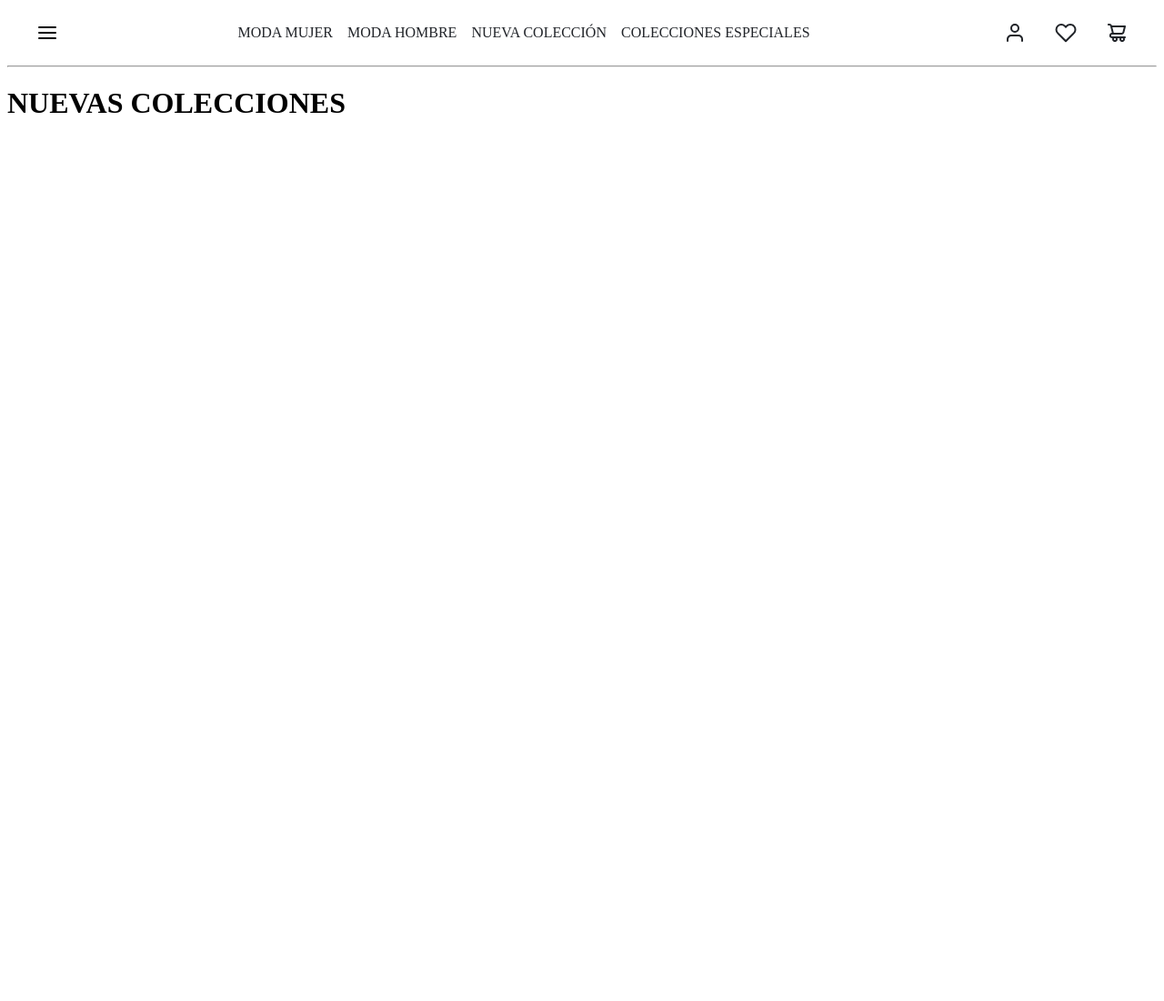
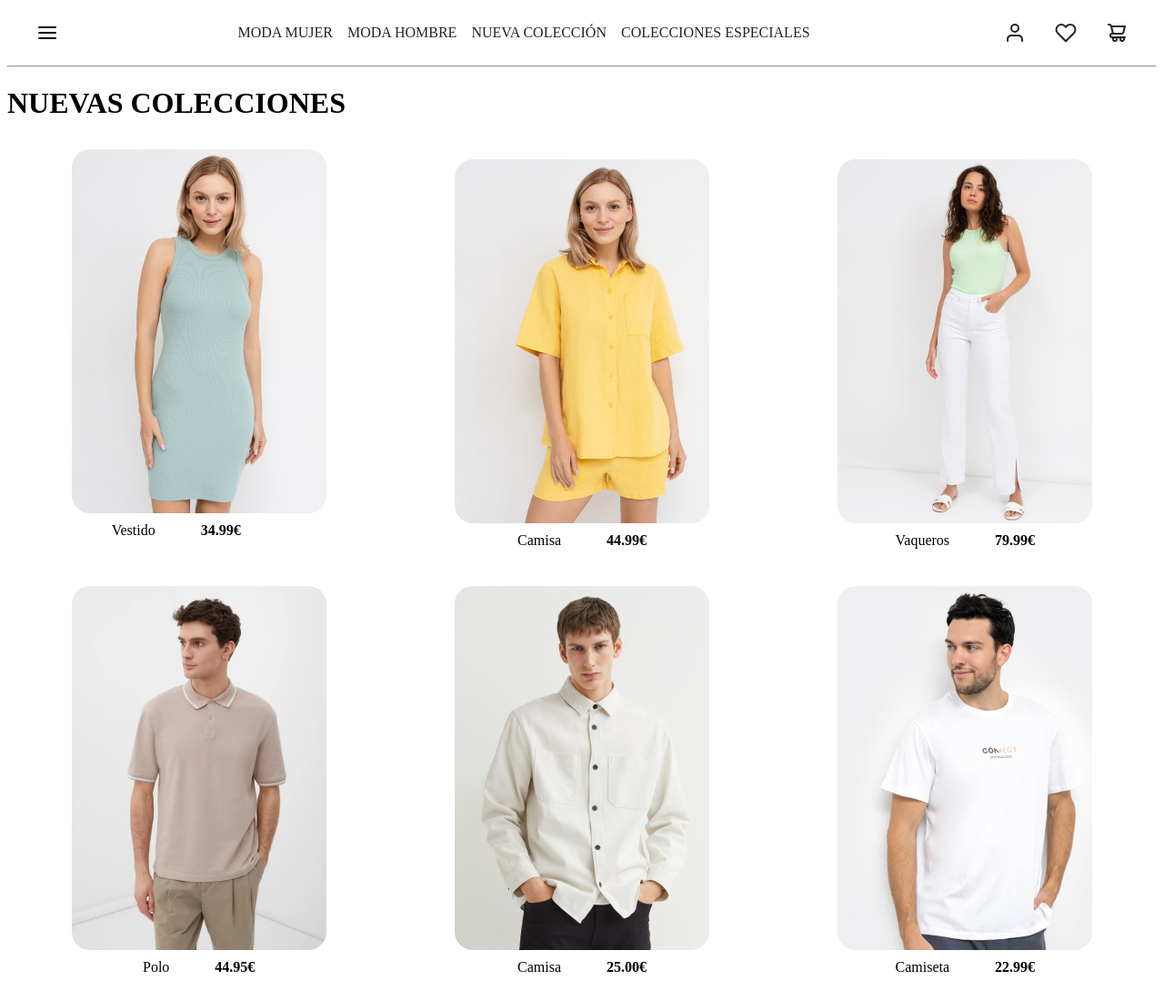
Before and after one commit to CristinaRodMar/laboratorio-html, a plain HTML site: page index.html in a window 1280 px wide. Shown: the whole page at 91% size. Before the commit the page ends 800 px from the top, so only its background shows below. Drawn offline with Linux system fonts and the light colour scheme.

Commit message:
Finalizo

```diff
--- a/index.css
+++ b/index.css
@@ -1,5 +1,11 @@
 @import url('https://fonts.googleapis.com/css2?family=Montserrat:ital,wght@0,100..900;1,100..900&display=swap');
 
+.body{
+        font-family: 'Montserrat', sans-serif;
+        margin: 0;
+        padding: 0;
+        background-color: #ffffff;
+}
 .navbar {
     display: flex;
     justify-content: space-between;
@@ -36,3 +42,36 @@
 .h1{
     font-size: 16px;
 }
+.card-container {
+    display: grid;
+    grid-template-columns: repeat(3, 1fr);
+    align-items: center;
+}
+
+.card{
+    display: flex;
+    flex-direction: column;
+    justify-content: center;
+    align-items: center;
+    text-align: center;
+    padding: 10px;
+}
+
+.card img{
+    border-radius: 20px;
+}
+.card-content {
+    display: flex;
+    justify-content: space-between;
+    gap: 50px;
+    margin: 10px;
+}
+
+.card-content p, .card-content h3 {
+    font-size: 16px;
+    margin: 0;
+}
+
+.card-content h3 {
+    font-weight: bold;
+}
--- a/index.html
+++ b/index.html
@@ -22,8 +22,63 @@
             <img src="./Iconos/icon-shopping-cart.svg" alt="Carrito">
         </div>
     </nav>
+
 <hr>
 <h1>NUEVAS COLECCIONES</h1>
 
+<div class="card-container">
+    <div class="card">
+        <img src="./Imagenes/image-3.jpg" alt="Vestido azul">
+        <div class="card-content">
+            <p>Vestido</p>
+            <h3>34.99€<h2>
+        </div>
+    </div>
+
+    <div class="card">
+        <img src="./Imagenes/image-6.jpg" alt="Camisa amarilla">
+        <div class="card-content">
+            <p>Camisa</p>
+            <h3>44.99€</h3>
+        </div>
+    </div>
+
+    <div class="card">
+        <img src="./Imagenes/image-4.jpg" alt="Vaqueros blancos">
+        <div class="card-content">
+            <p>Vaqueros</p>
+            <h3>79.99€</h3>
+        </div>
+    </div>
+
+    <div class="card">
+        <img src="./Imagenes/image-5.jpg" alt="Polo marron">
+        <div class="card-content">
+            <p>Polo</p>
+            <h3>44.95€</p>
+        </div>
+    </div>
+
+    <div class="card">
+        <img src="./Imagenes/image-1.jpg" alt="Camisa beige">
+        <div class="card-content">
+            <p>Camisa</p>
+            <h3>25.00€</p>
+        </div>
+    </div>
+
+    <div class="card">
+        <img src="./Imagenes/image-2.jpg" alt="Camiseta blanca">
+        <div class="card-content">
+            <p>Camiseta</p>
+            <h3>22.99€</p>
+        </div>
+    </div>
+
+</div>
+
+
+
+
 </body>
 </html>
```
